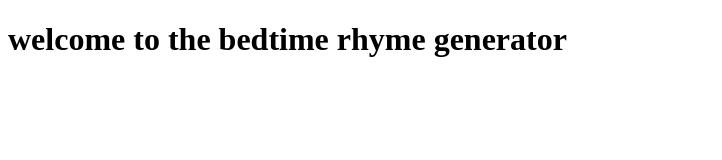
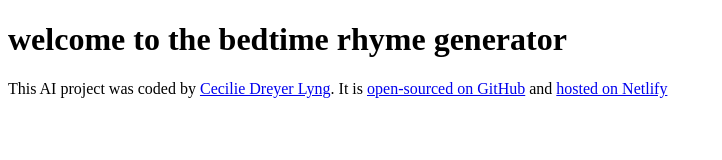
Before and after one commit to ceciliedreyer/bedtime-rhyme-generator, a plain HTML site: page index.html in a window 1280 px wide. Shown: the whole page, without its empty margins (0-722 px from the left). Drawn offline with Linux system fonts and the light colour scheme.

Commit message:
Added the footer

```diff
--- a/index.html
+++ b/index.html
@@ -8,6 +8,15 @@
   </head>
   <body>
     <h1>welcome to the bedtime rhyme generator</h1>
+
+    <footer>
+      This AI project was coded by
+      <a href="https://github.com/ceciliedreyer">Cecilie Dreyer Lyng</a>. It is
+      <a href="https://github.com/ceciliedreyer/bedtime-rhyme-generator"
+        >open-sourced on GitHub</a
+      >
+      and <a href="https://bedtimerhymes.netlify.app/">hosted on Netlify</a>
+    </footer>
     <script src="src/index.js"></script>
   </body>
 </html>
```
